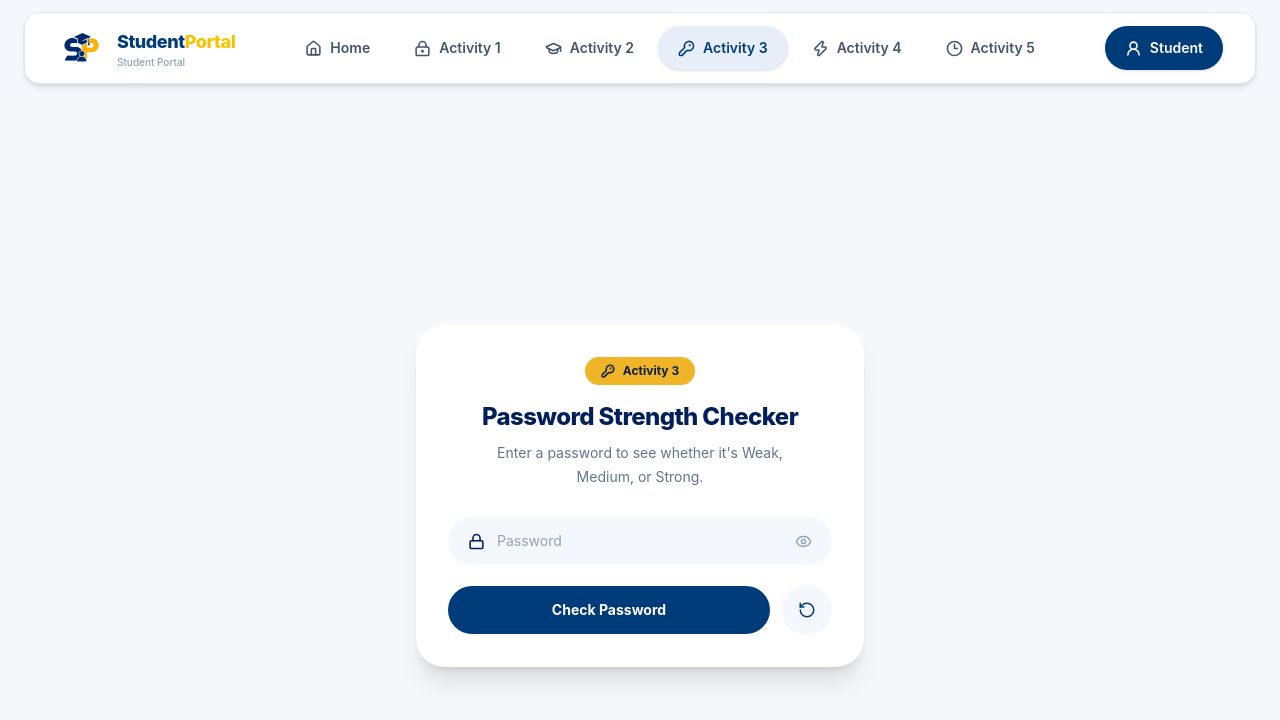
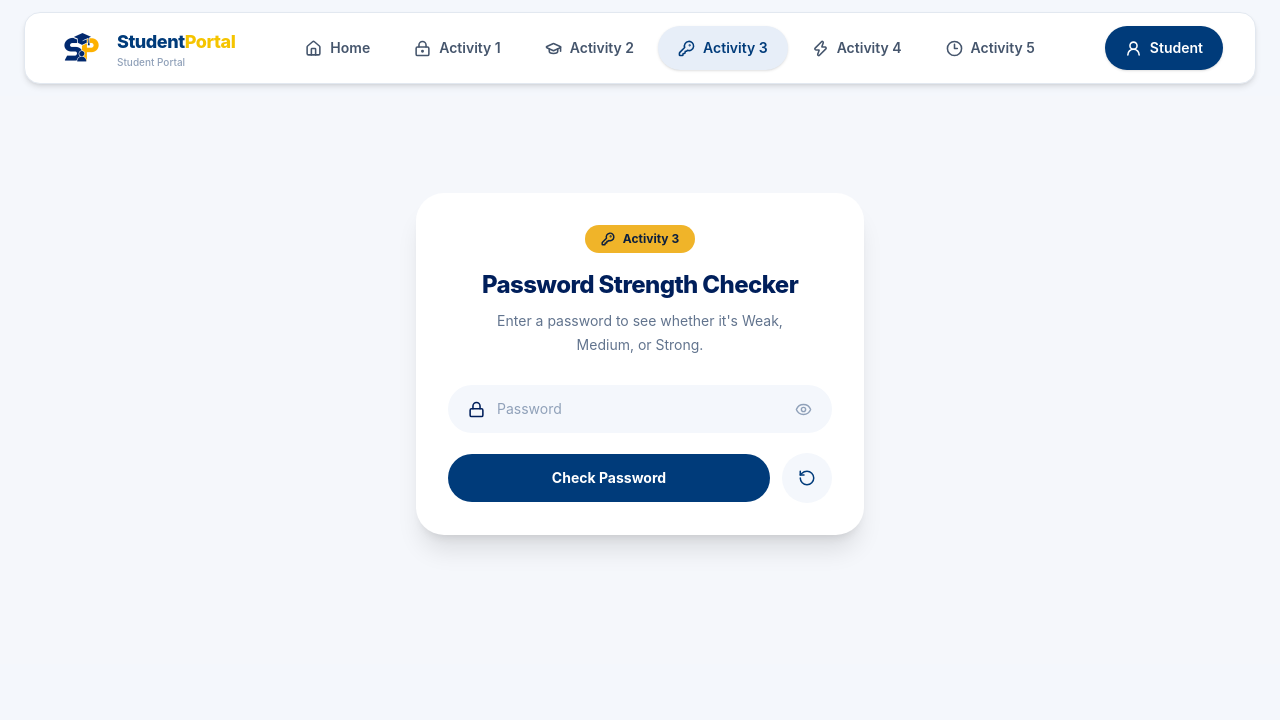
Before and after one commit to KagenoW/StudentPortal, a React (Vite) app: page /activity3 in a window 1280 px wide. Shown: the top 720 px of the page. Built offline with nearby package versions, Linux system fonts and the light colour scheme.

Commit message:
heart-updated-ui8

```diff
--- a/src/pages/Activity3.jsx
+++ b/src/pages/Activity3.jsx
@@ -1,4 +1,7 @@
+// Activity3.jsx
+
 import { useState } from "react";
+
 import {
   Lock,
   Eye,
@@ -33,6 +36,7 @@ function Activity3() {
     }
 
     let currentStatus;
+
     if (password.length < 6) {
       currentStatus = "Weak";
     } else if (password.length < 10) {
@@ -42,6 +46,7 @@ function Activity3() {
     }
 
     let currentMessage;
+
     if (password.length >= 10) {
       currentMessage = "Status: Strong – You can use this password.";
     } else {
@@ -64,25 +69,45 @@ function Activity3() {
   };
 
   const tierStyles = {
-    Weak: { color: "#e2574c", bg: "#fbe4e2", segs: 1, Icon: ShieldX },
-    Medium: { color: "#c8901c", bg: "#fdf1d6", segs: 2, Icon: ShieldAlert },
-    Strong: { color: "#1f9d6c", bg: "#dcf3e7", segs: 3, Icon: ShieldCheck },
+    Weak: {
+      color: "#e2574c",
+      bg: "#fbe4e2",
+      segs: 1,
+      Icon: ShieldX,
+    },
+
+    Medium: {
+      color: "#c8901c",
+      bg: "#fdf1d6",
+      segs: 2,
+      Icon: ShieldAlert,
+    },
+
+    Strong: {
+      color: "#1f9d6c",
+      bg: "#dcf3e7",
+      segs: 3,
+      Icon: ShieldCheck,
+    },
   };
 
   const tier = tierStyles[status];
 
   return (
-    <main className="flex min-h-screen w-full items-center justify-center bg-[var(--paper,#f5f7fb)] px-6 py-16">
+    <main className="flex h-150 w-full items-center justify-center overflow-hidden bg-[var(--paper,#f5f7fb)] px-6 -translate-y-8">
       <div className="w-full max-w-md rounded-[28px] bg-white p-8 shadow-xl">
+
         {/* HEADER */}
         <div className="text-center">
           <div className="inline-flex items-center gap-2 rounded-full bg-[#f0b429] px-4 py-1.5 text-xs font-bold text-[#0b1f3f]">
             <KeyRound size={14} strokeWidth={2.5} />
             <span>Activity 3</span>
           </div>
+
           <h1 className="mt-4 text-2xl font-extrabold tracking-tight text-[#001f5b]">
             Password Strength Checker
           </h1>
+
           <p className="mx-auto mt-2 max-w-xs text-sm leading-6 text-slate-500">
             Enter a password to see whether it's Weak, Medium, or Strong.
           </p>
@@ -91,7 +116,13 @@ function Activity3() {
         {/* PASSWORD INPUT */}
         <div className="mt-7">
           <div className="flex items-center gap-3 rounded-full bg-[#f4f7fc] px-5 py-3.5">
-            <Lock size={17} strokeWidth={2.2} className="shrink-0 text-slate-400" color="#001f5b" />
+            <Lock
+              size={17}
+              strokeWidth={2.2}
+              className="shrink-0 text-slate-400"
+              color="#001f5b"
+            />
+
             <input
               id="password-input"
               type={showPassword ? "text" : "password"}
@@ -100,13 +131,18 @@ function Activity3() {
               placeholder="Password"
               className="w-full min-w-0 bg-transparent text-sm text-slate-700 outline-none placeholder:text-slate-400"
             />
+
             <button
               type="button"
               onClick={() => setShowPassword((prev) => !prev)}
               aria-label={showPassword ? "Hide password" : "Show password"}
               className="shrink-0 text-slate-400 transition hover:text-[#13407a]"
             >
-              {showPassword ? <EyeOff size={17} /> : <Eye size={17} />}
+              {showPassword ? (
+                <EyeOff size={17} />
+              ) : (
+                <Eye size={17} />
+              )}
             </button>
           </div>
 
@@ -127,18 +163,18 @@ function Activity3() {
           >
             Check Password
           </button>
+
           <button
             type="button"
             onClick={handleClear}
             aria-label="Clear"
             className="flex h-[50px] w-[50px] shrink-0 items-center justify-center rounded-full bg-[#f4f7fc] text-slate-500 transition hover:bg-[#d0ddf2] hover:text-[#13407a]"
-           // className="flex items-center justify-center gap-2 rounded-full bg-[#f4f7fc] px-5 py-3 text-sm font-bold text-[#003b7a] transition hover:bg-slate-200 active:scale-[0.98]"
           >
-            <RotateCcw size={18} color="#003b7a"/>
+            <RotateCcw size={18} color="#003b7a" />
           </button>
         </div>
 
-        {/* RESULT PANEL — conditional rendering */}
+        {/* RESULT PANEL — CONDITIONAL RENDERING */}
         {checked && status && (
           <div
             className="mt-7 rounded-2xl p-6"
@@ -151,6 +187,7 @@ function Activity3() {
               >
                 <tier.Icon size={20} strokeWidth={2.2} />
               </span>
+
               <div>
                 <p
                   className="text-[11px] font-bold uppercase tracking-widest"
@@ -158,6 +195,7 @@ function Activity3() {
                 >
                   Password Status
                 </p>
+
                 <p className="text-xl font-extrabold text-[#0b1f3f]">
                   {status}
                 </p>
@@ -168,10 +206,12 @@ function Activity3() {
               {message}
             </p>
 
+            {/* STRENGTH INDICATOR */}
             <div className="mt-5">
               <p className="text-[11px] font-bold uppercase tracking-widest text-slate-500">
                 Strength Indicator
               </p>
+
               <div className="mt-2 flex gap-2">
                 {[1, 2, 3].map((seg) => (
                   <span
@@ -179,7 +219,9 @@ function Activity3() {
                     className="h-2.5 flex-1 rounded-full transition-colors duration-300"
                     style={{
                       backgroundColor:
-                        seg <= tier.segs ? tier.color : "rgba(11,31,63,0.1)",
+                        seg <= tier.segs
+                          ? tier.color
+                          : "rgba(11,31,63,0.1)",
                     }}
                   />
                 ))}
```
